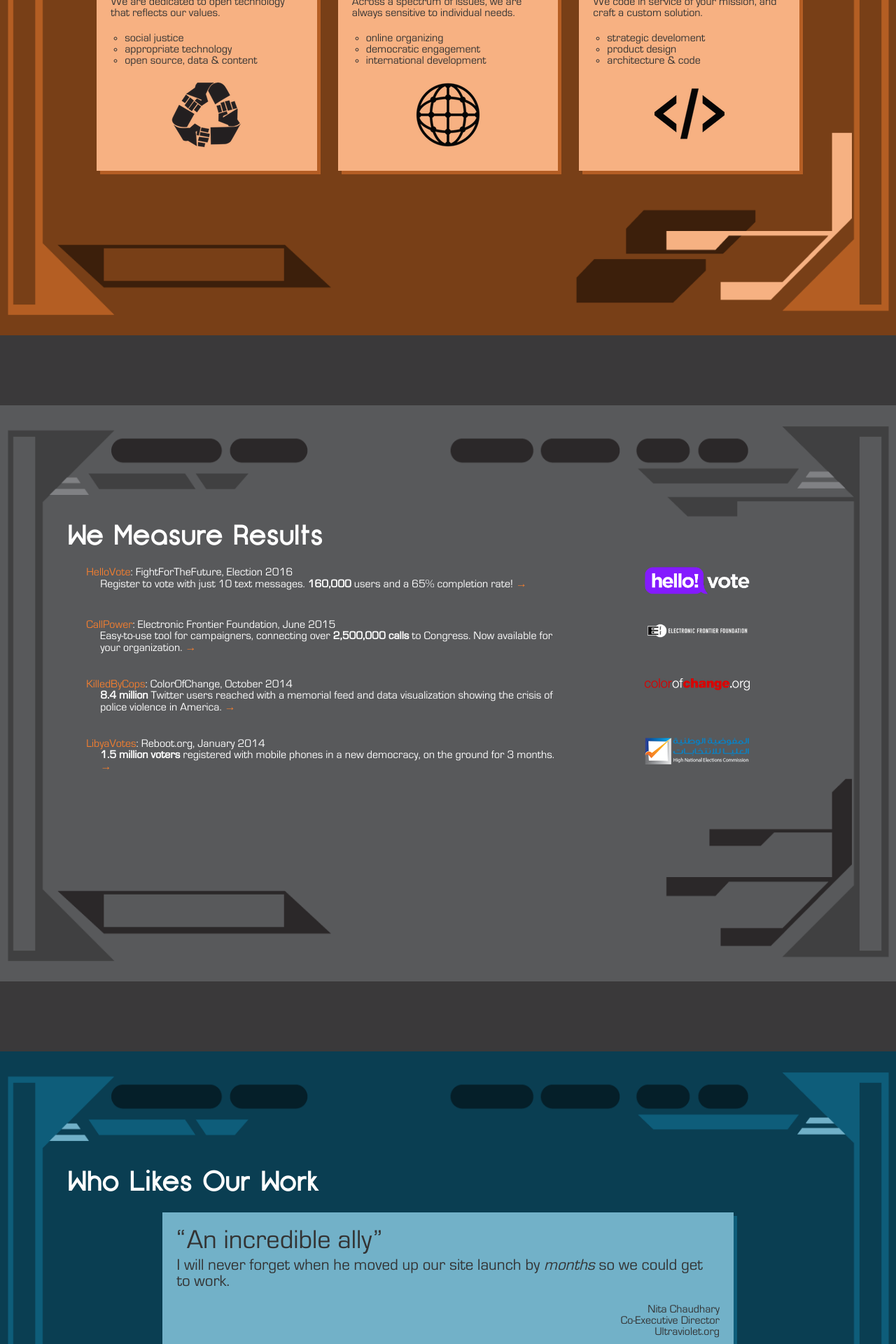
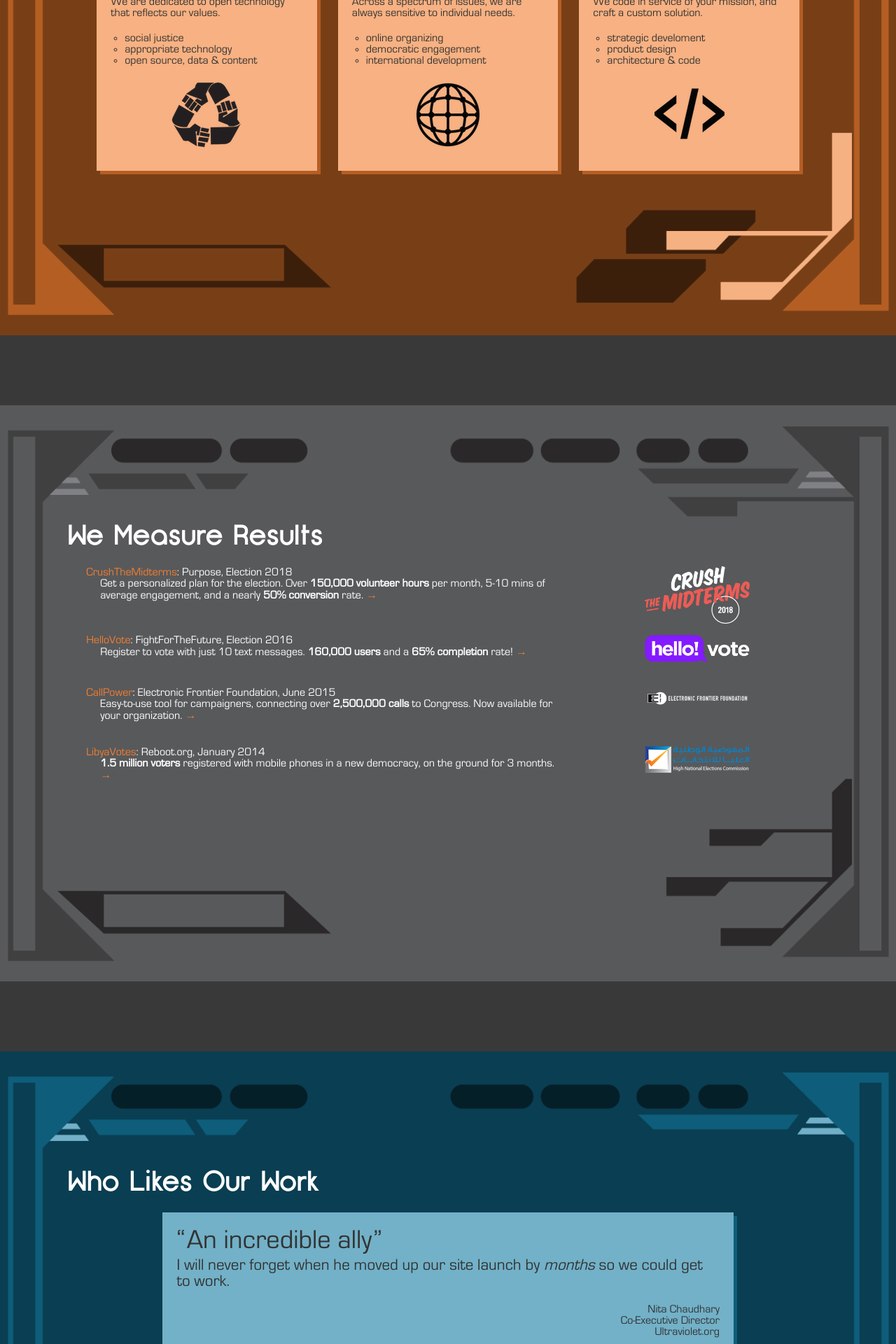
Before and after one commit to spacedogXYZ/spacedogXYZ, a Jekyll site: the page built from index.html, in a window 1280 px wide. Shown: the part 1457-3377 px from the top of the page at 70% size. Built offline with Jekyll 4.4.1, drawn with Linux system fonts in a browser that asks for light colours; nearby versions of some CDN libraries; comment, search, counter and statistics services are not loaded.

Commit message:
Update results

```diff
--- a/_data/results.yml
+++ b/_data/results.yml
@@ -1,7 +1,15 @@
+- title: CrushTheMidterms
+  client: Purpose
+  date: Election 2018
+  stat: Get a personalized plan for the election. Over <em>150,000 volunteer hours</em> per month, 5-10 mins of average engagement, and a nearly <em>50% conversion</em> rate.
+  logo: /static/posts/crushthemidterms/ctm-logo-light.png
+  logo_class: pullup-20
+  link: /mission/crush-the-midterms
+
 - title: HelloVote
   client: FightForTheFuture
   date: Election 2016
-  stat: Register to vote with just 10 text messages. <em>160,000</em> users and a 65% completion rate!
+  stat: Register to vote with just 10 text messages. <em>160,000 users</em> and a <em>65% completion</em> rate!
   logo: /static/clients/hellovote.png
   link: /mission/hellovote
 
@@ -12,12 +20,12 @@
   logo: /static/clients/eff.png
   link: /mission/callpower
 
-- title: KilledByCops
-  client: ColorOfChange
-  date: October 2014
-  stat: <em>8.4 million</em> Twitter users reached with a memorial feed and data visualization showing the crisis of police violence in America.
-  logo: /static/clients/colorofchange-old.png
-  link: /mission/killedbycops
+# - title: KilledByCops
+#   client: ColorOfChange
+#   date: October 2014
+#   stat: <em>8.4 million</em> Twitter users reached with a memorial feed and data visualization showing the crisis of police violence in America.
+#   logo: /static/clients/colorofchange-old.png
+#   link: /mission/killedbycops
 
 - title: LibyaVotes
   client: Reboot.org
--- a/css/style.css
+++ b/css/style.css
@@ -904,6 +904,9 @@
   float: left;
   max-width: 150px;
 }
+body.index section#results ul .logo img.pullup-20 {
+  margin-bottom: -20px;
+}
 body.index section#team {
   background-color: #35353b;
   background-image: url('/static/splash/display-purple.png');
--- a/index.html
+++ b/index.html
@@ -94,8 +94,8 @@
       <div class="name">{% if r.link%}<a href="{{r.link}}">{{r.title}}</a>{%else%}{{r.title}}{%endif%}: {% if r.client %}{{r.client}}{% else %}{{r.role}}{%endif%}, {{r.date}}</div>
       <div class="stat">{{r.stat}} {% if r.link%}<span class="readmore"><a href="{{r.link}}">&rarr;</a></span>{%endif%}</div>
     </div>
-    <div class="logo">{% if r.link%}<a href="{{r.link}}"><img src="{{r.logo}}" alt="{{r.client}}"/></a>
-      {%else%}<img src="{{r.logo}}" alt="{{r.client}}"/>{%endif%}</div>
+    <div class="logo">{% if r.link%}<a href="{{r.link}}"><img src="{{r.logo}}" alt="{{r.client}}" class="{{r.logo_class}}"/></a>
+      {%else%}<img src="{{r.logo}}" alt="{{r.client}}" class="{{r.logo_class}}"/>{%endif%}</div>
   </div></li>
   {% endfor %}
 </ul>
--- a/less/homepage.less
+++ b/less/homepage.less
@@ -208,6 +208,7 @@
       .make-column(3);
       .make-column-offset(1);
       img { float: left; max-width: 150px; }
+      img.pullup-20 { margin-bottom: -20px; }
     }
   }
 }
```
